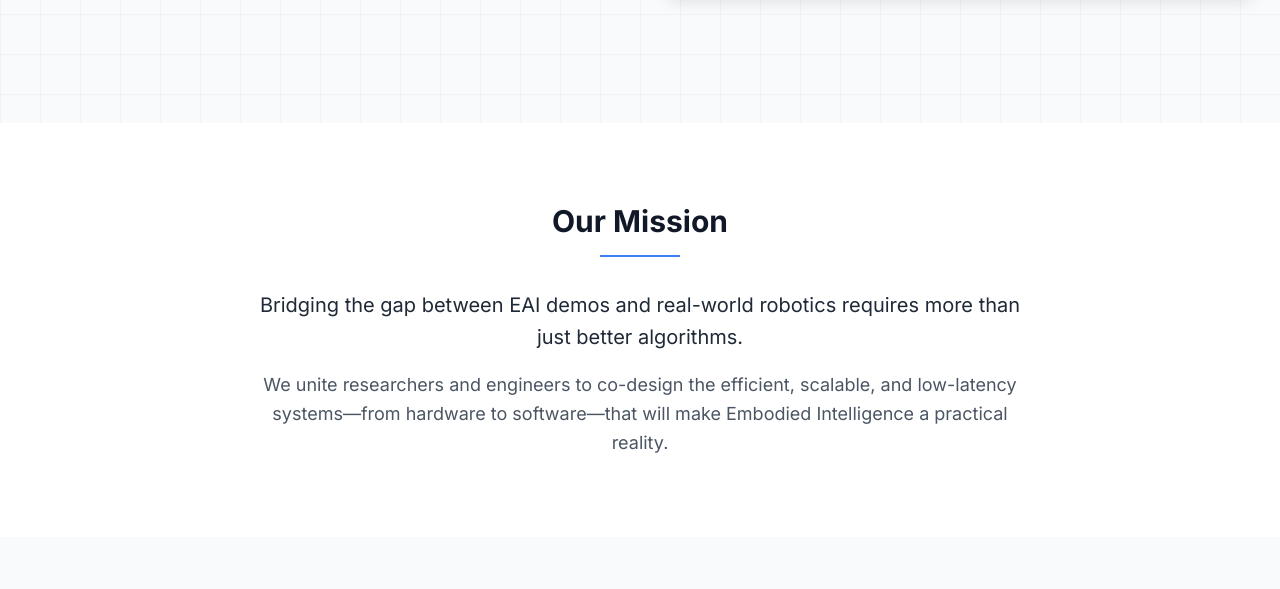
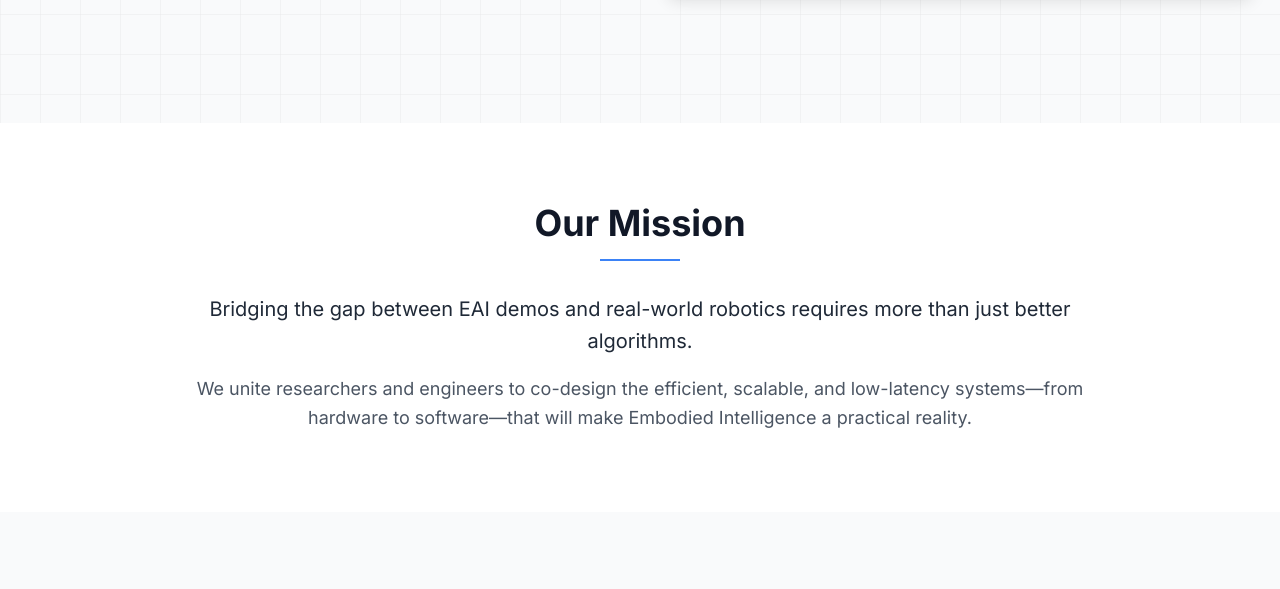
Before and after one commit to Arch-EAI/Arch-EAI.github.io, a plain HTML site: page index.html in a window 1280 px wide. Shown: the part 651-1240 px from the top of the page. Drawn offline with nearby package versions, Linux system fonts and the light colour scheme.

Commit message:
Initial commit: revise text format

```diff
--- a/index.html
+++ b/index.html
@@ -85,17 +85,17 @@
 <!-- =========== Mission/使命区域 (修复居中问题) =========== -->
         <section id="mission" class="py-20">
             <div class="container mx-auto px-6 text-center">
-                <h2 class="text-3xl font-bold text-gray-900">Our Mission</h2>
+                <h2 class="text-4xl font-bold text-gray-900">Our Mission</h2>
 
                 <div class="w-20 h-0.5 bg-blue-500 mx-auto mt-4"></div>
 
                 <!-- 主使命描述，添加了 text-center -->
-                <p class="mt-8 max-w-3xl mx-auto text-xl text-gray-800 leading-relaxed text-center">
+                <p class="mt-8 max-w-4xl mx-auto text-xl text-gray-800 leading-relaxed text-center">
                     Bridging the gap between EAI demos and real-world robotics requires more than just better algorithms.
                 </p>
 
                 <!-- 补充说明，添加了 text-center -->
-                <p class="mt-4 max-w-3xl mx-auto text-lg text-gray-600 leading-relaxed text-center">
+                <p class="mt-4 max-w-4xl mx-auto text-lg text-gray-600 leading-relaxed text-center">
                     We unite researchers and engineers to co-design the efficient, scalable, and low-latency systems—from hardware to software—that will make Embodied Intelligence a practical reality.
                 </p>
             </div>
```
